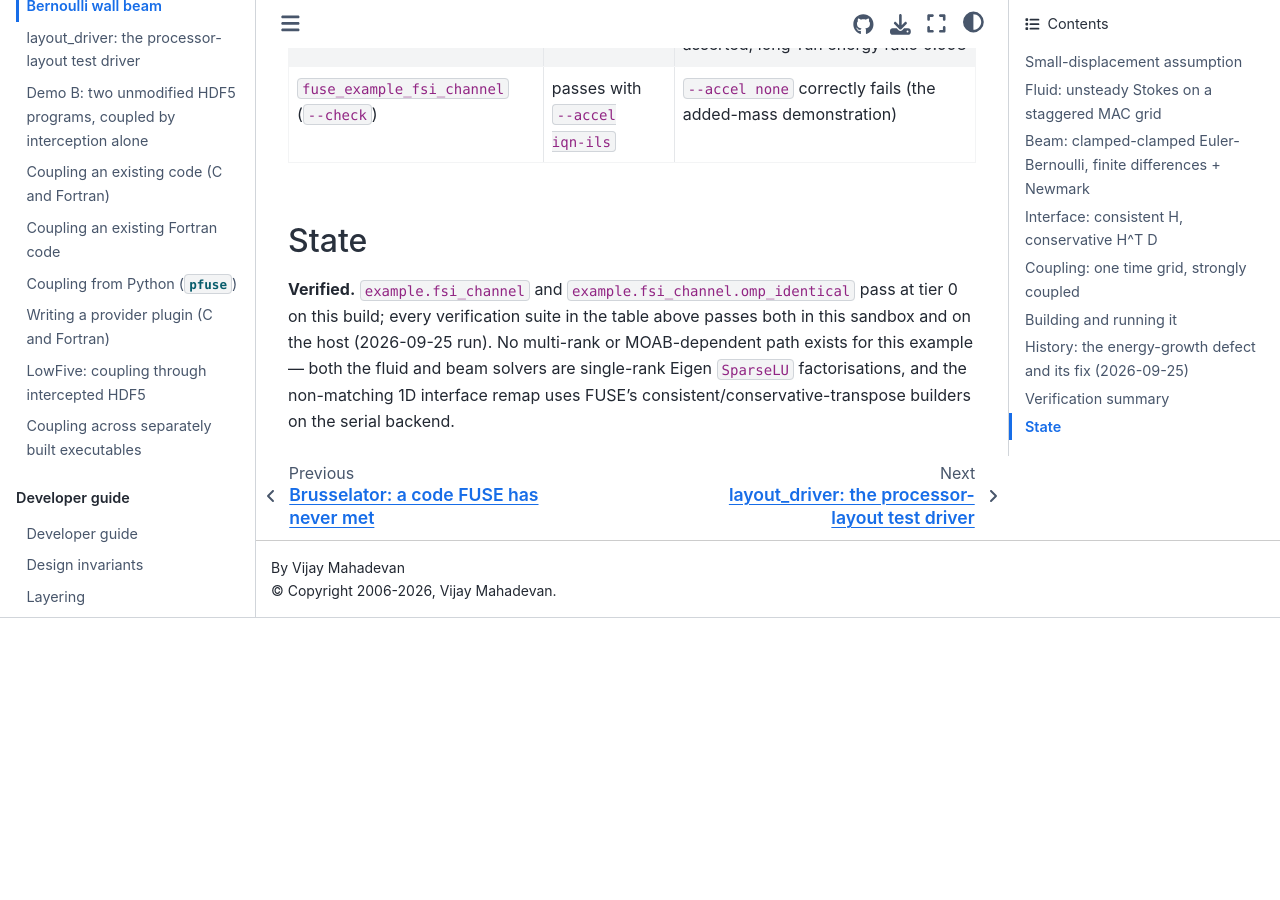
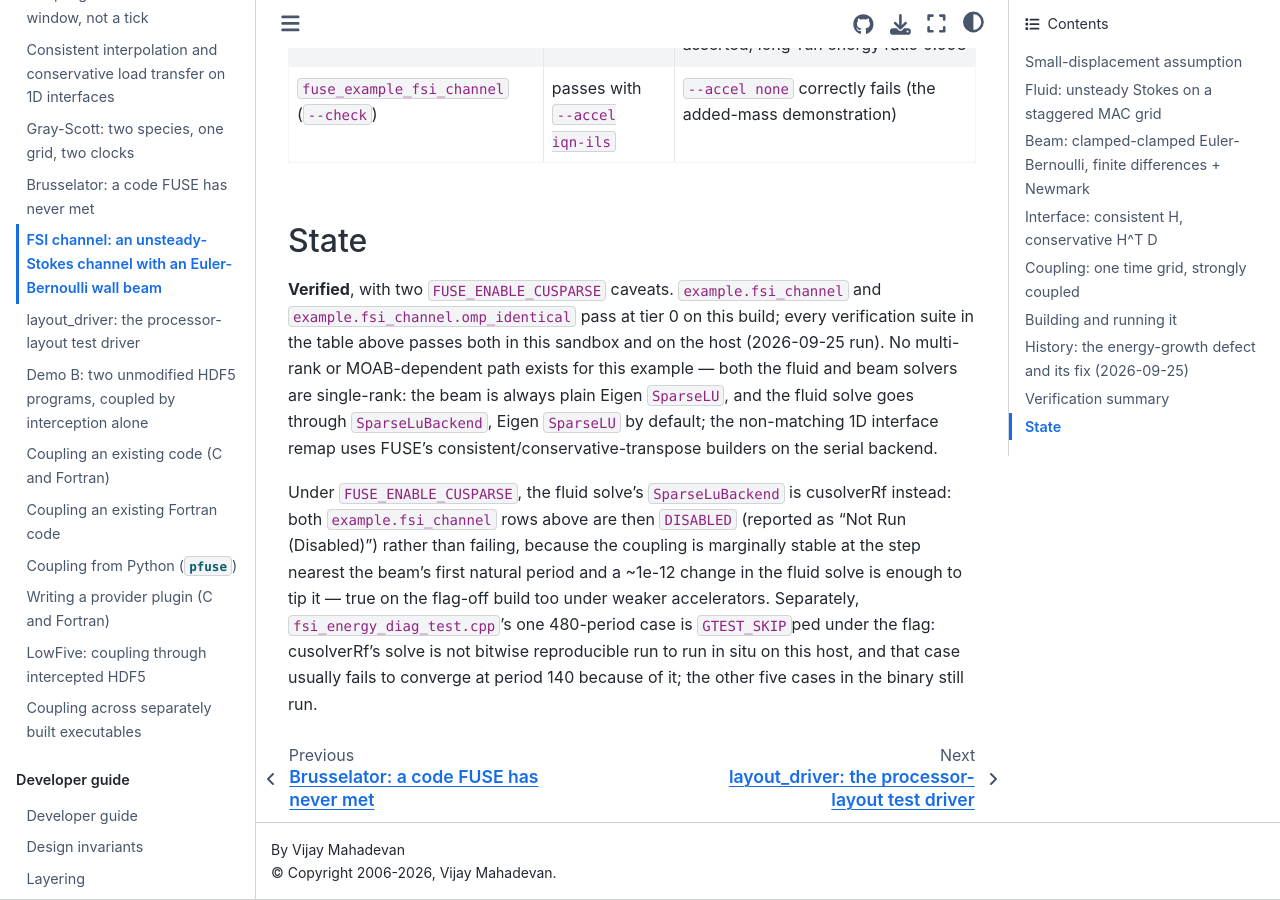
Before and after one commit to vijaysm/fuse, a Sphinx documentation site: the page built from docs/user/fsi-channel.md, in a window 1280 px wide and 900 px high, scrolled down 6466 px. Built offline with Sphinx 7.4.7 and the Sphinx Book theme 1.1.4, drawn with Linux system fonts in a browser that asks for light colours; pages that are not in the unit, such as notebooks, are missing from menus; before the commit the page ends 7084 px from its top, so only the background shows below that.

Commit message:
Disclose the FUSE_ENABLE_CUSPARSE caveats on the fsi_channel pages
The user pages omitted that, under FUSE_ENABLE_CUSPARSE, both
example.fsi_channel rows are DISABLED (the coupling is marginally stable
at the step nearest the beam's first natural period, and a ~1e-12
change in the fluid solve tips it) and that fsi_energy_diag's
480-period case is skipped. Also correct the fluid solver backend:
it goes through SparseLuBackend, Eigen SparseLU by default.

```diff
--- a/docs/user/fsi-channel.md
+++ b/docs/user/fsi-channel.md
@@ -211,8 +211,19 @@ discretisation error (fixed by also seeding the beam at its own analytic static
 
 ## State
 
-**Verified.** `example.fsi_channel` and `example.fsi_channel.omp_identical` pass at tier 0 on this
-build; every verification suite in the table above passes both in this sandbox and on the host
-(2026-09-25 run). No multi-rank or MOAB-dependent path exists for this example — both the fluid and
-beam solvers are single-rank Eigen `SparseLU` factorisations, and the non-matching 1D interface
-remap uses FUSE's consistent/conservative-transpose builders on the serial backend.
+**Verified**, with two `FUSE_ENABLE_CUSPARSE` caveats. `example.fsi_channel` and
+`example.fsi_channel.omp_identical` pass at tier 0 on this build; every verification suite in the
+table above passes both in this sandbox and on the host (2026-09-25 run). No multi-rank or
+MOAB-dependent path exists for this example — both the fluid and beam solvers are single-rank: the
+beam is always plain Eigen `SparseLU`, and the fluid solve goes through `SparseLuBackend`, Eigen
+`SparseLU` by default; the non-matching 1D interface remap uses FUSE's
+consistent/conservative-transpose builders on the serial backend.
+
+Under `FUSE_ENABLE_CUSPARSE`, the fluid solve's `SparseLuBackend` is cusolverRf instead: both `example.fsi_channel`
+rows above are then `DISABLED` (reported as "Not Run (Disabled)") rather than failing, because the
+coupling is marginally stable at the step nearest the beam's first natural period and a ~1e-12
+change in the fluid solve is enough to tip it — true on the flag-off build too under weaker
+accelerators. Separately, `fsi_energy_diag_test.cpp`'s one 480-period case
+is `GTEST_SKIP`ped under the flag: cusolverRf's solve is not bitwise reproducible run to run in situ
+on this host, and that case usually fails to converge at period 140 because of it; the other five
+cases in the binary still run.
```
Also changed, not shown: docs/user/examples.md (+1 -1 lines).
